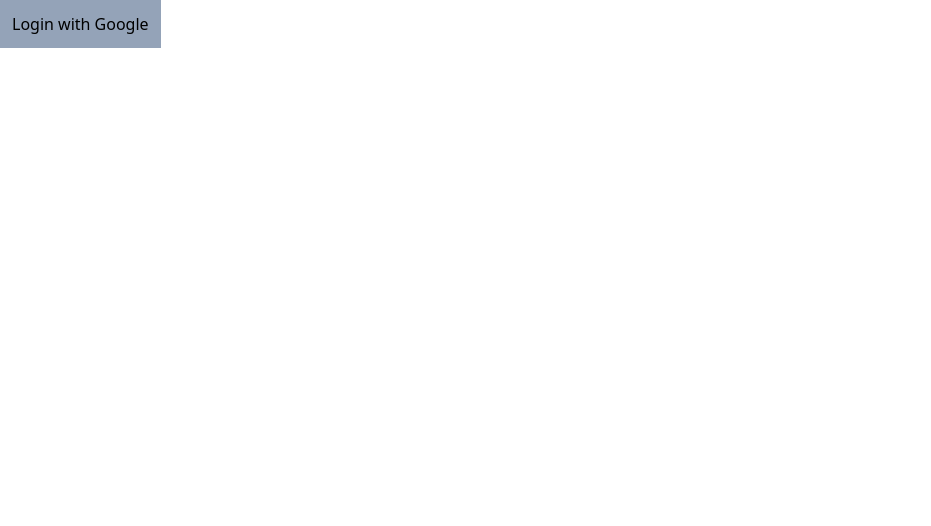
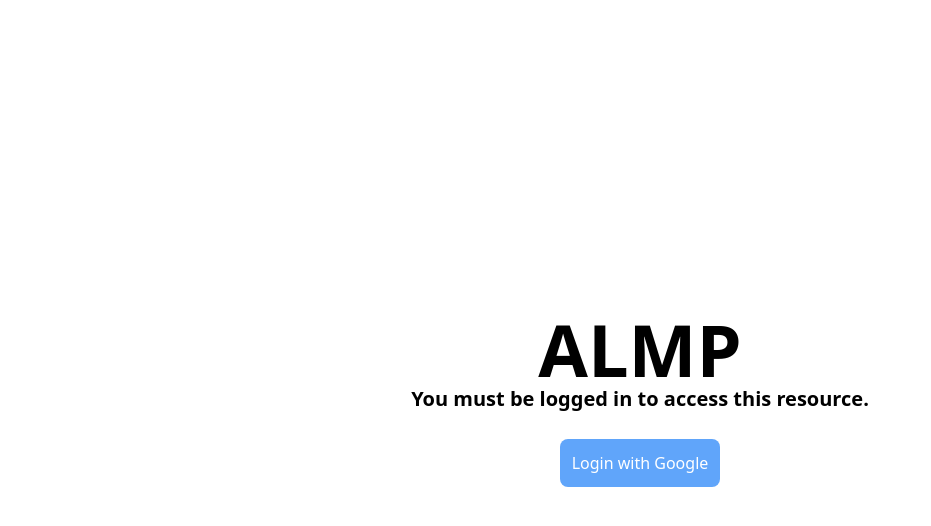
Before and after one commit to odu-emse/Glance-Frontend, a Next.js app: page /login in a window 1280 px wide. Shown: the top 526 px of the page, without its empty margins (0-931 px from the left). Built offline with nearby package versions, Linux system fonts and the light colour scheme.

Commit message:
login page updated

```diff
--- a/pages/login.js
+++ b/pages/login.js
@@ -12,13 +12,23 @@
     });
 
     return (
-        <div>
+        <div className="h-screen flex items-center">
+
+            <div className="grid place-items-center h-1/4 w-full ">
+                <div>
+             <p className= "text-7xl font-extrabold font-weight:2000 text-center text-black-3000">ALMP</p>
+            <p className="text-black-400 font-semibold text-xl">You must be logged in to access this resource.</p>
+            </div>
+
             <button
                 onClick={() => login()}
-                className="p-3 bg-slate-400"
+                className="text-white rounded-lg p-3 bg-blue-400"
+
             >
                 Login with Google
             </button>
+            </div>
+
         </div>
     );
 }
```
Also changed, not shown: 2 other files (tests, documents, lock files or other folders).
